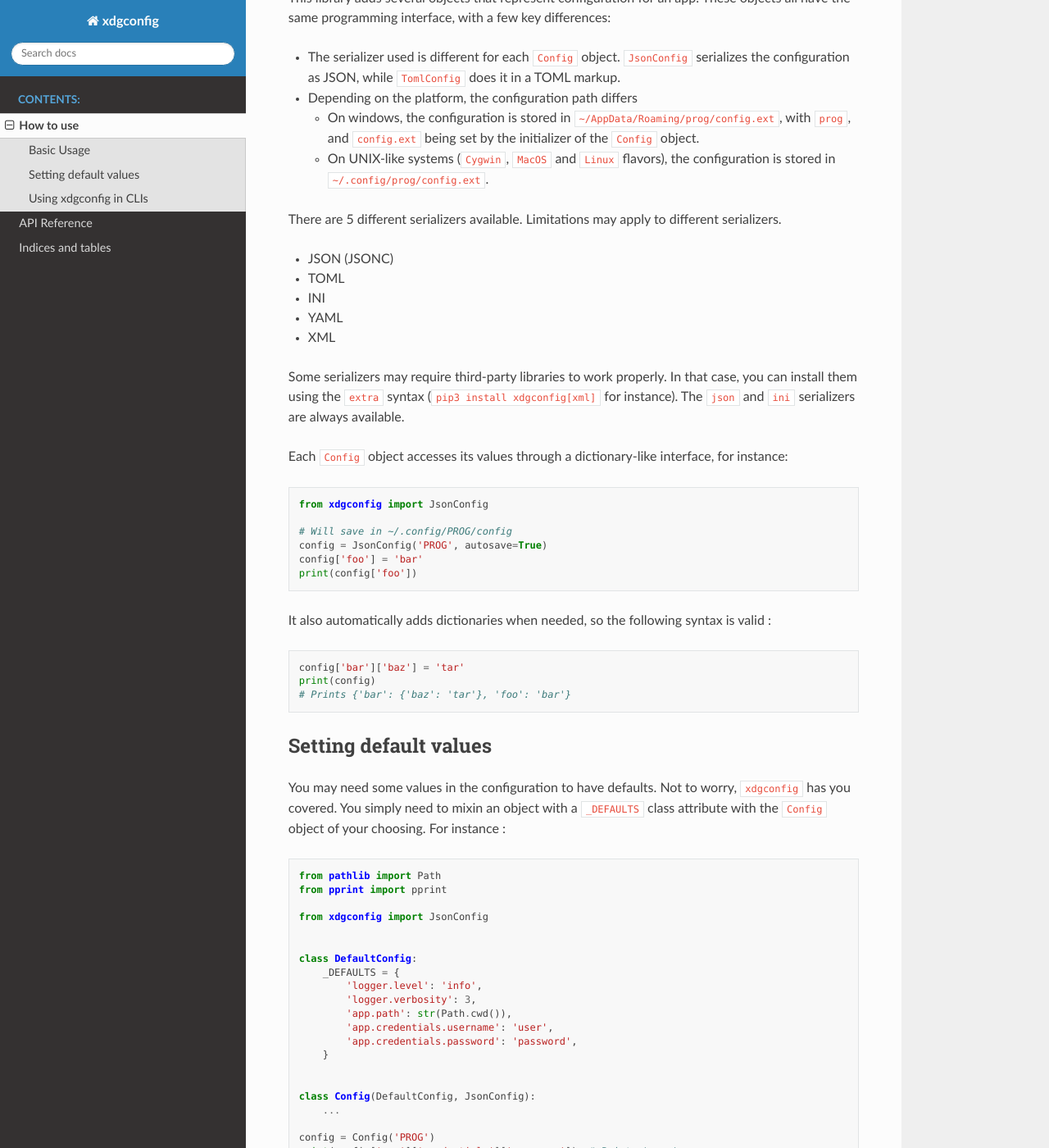
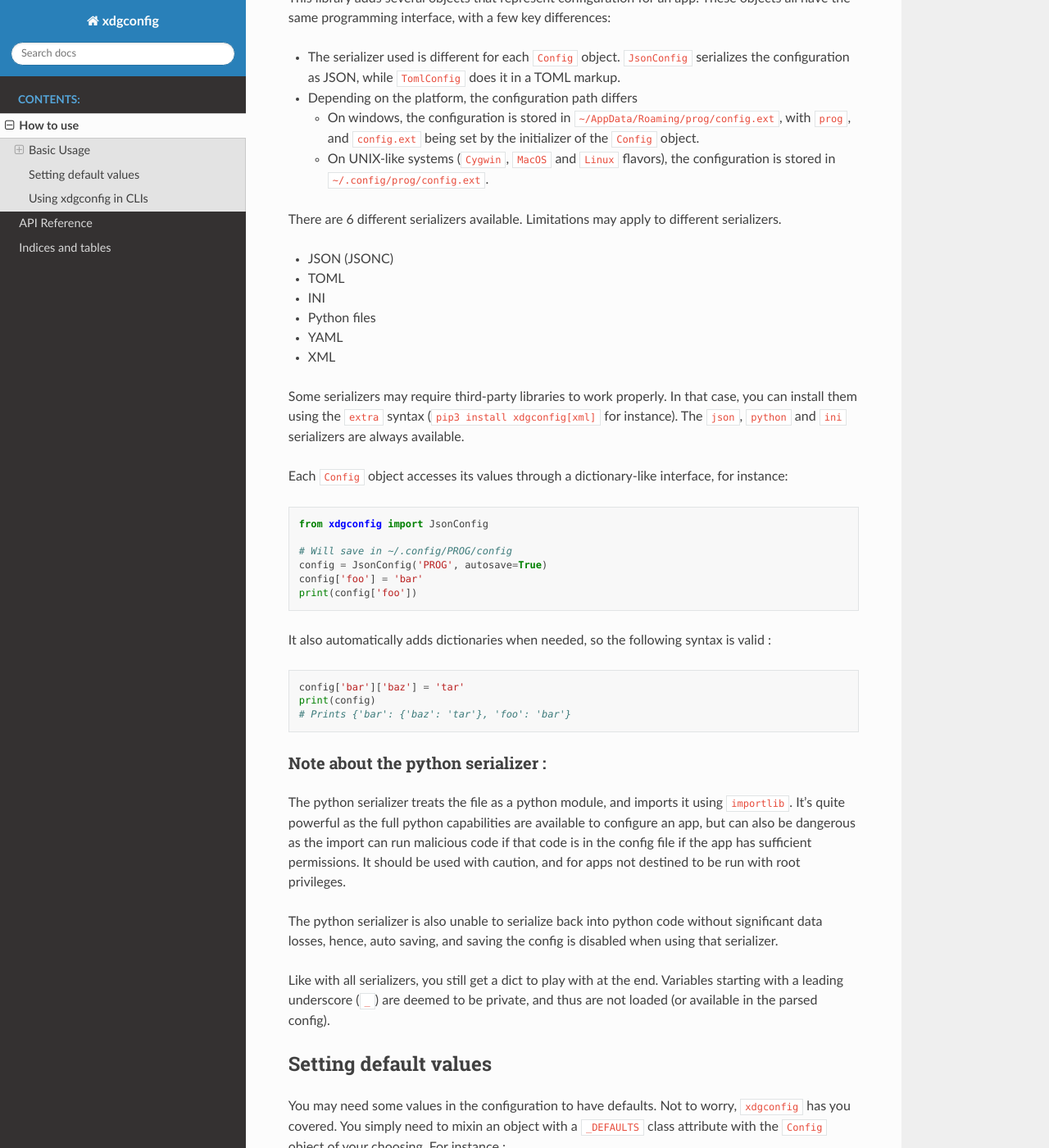
Before and after one commit to sbordeyne/xdgconfig, a Sphinx documentation site: the page built from docs/source/how-to.md, in a window 1280 px wide and 1400 px high, scrolled down 230 px. Shown: the whole window at 82% size. Built offline with Sphinx 7.4.7 and the Read the Docs theme 2.0.0, drawn with Linux system fonts in a browser that asks for light colours.

Commit message:
[feat] Add python config serializer

````diff
--- a/docs/source/api-reference.rst
+++ b/docs/source/api-reference.rst
@@ -30,6 +30,8 @@
 
 .. autoclass:: xdgconfig.mixins.IniMixin
 
+.. autoclass:: xdgconfig.mixins.PythonMixin
+
 .. autoclass:: xdgconfig.mixins.TomlMixin
 
 .. autoclass:: xdgconfig.mixins.XmlMixin
@@ -45,3 +47,5 @@
 .. autoclass:: xdgconfig.YamlConfig
 
 .. autoclass:: xdgconfig.IniConfig
+
+.. autoclass:: xdgconfig.PyConfig
--- a/docs/source/conf.py
+++ b/docs/source/conf.py
@@ -77,10 +77,12 @@
 autosummary_generate = True
 autodoc_mock_imports = ['xdgconfig']
 
+
 def skip(app, what, name, obj, would_skip, options):
     if name == "__init__" or name.startswith('_'):
         return False
     return would_skip
 
+
 def setup(app):
     app.connect("autodoc-skip-member", skip)
--- a/docs/source/how-to.md
+++ b/docs/source/how-to.md
@@ -11,14 +11,15 @@
   - On windows, the configuration is stored in `~/AppData/Roaming/prog/config.ext`, with `prog`, and `config.ext` being set by the initializer of the `Config` object.
   - On UNIX-like systems (`Cygwin`, `MacOS` and `Linux` flavors), the configuration is stored in `~/.config/prog/config.ext`.
 
-There are 5 different serializers available. Limitations may apply to different serializers.
+There are 6 different serializers available. Limitations may apply to different serializers.
 - JSON (JSONC)
 - TOML
 - INI
+- Python files
 - YAML
 - XML
 
-Some serializers may require third-party libraries to work properly. In that case, you can install them using the `extra` syntax (`pip3 install xdgconfig[xml]` for instance). The `json` and `ini` serializers are always available.
+Some serializers may require third-party libraries to work properly. In that case, you can install them using the `extra` syntax (`pip3 install xdgconfig[xml]` for instance). The `json`, `python` and `ini` serializers are always available.
 
 Each `Config` object accesses its values through a dictionary-like interface, for instance:
 
@@ -38,6 +39,20 @@
 print(config)
 # Prints {'bar': {'baz': 'tar'}, 'foo': 'bar'}
 ```
+
+### Note about the python serializer :
+
+The python serializer treats the file as a python module, and imports it using `importlib`.
+It's quite powerful as the full python capabilities are available to configure an app, but can
+also be dangerous as the import can run malicious code if that code is in the config file if the
+app has sufficient permissions. It should be used with caution, and for apps not destined to be
+run with root privileges.
+
+The python serializer is also unable to serialize back into python code without significant
+data losses, hence, auto saving, and saving the config is disabled when using that serializer.
+
+Like with all serializers, you still get a dict to play with at the end. Variables starting with a
+leading underscore (`_`) are deemed to be private, and thus are not loaded (or available in the parsed config).
 
 ## Setting default values
 
--- a/pyproject.toml
+++ b/pyproject.toml
@@ -1,6 +1,6 @@
 [tool.poetry]
 name = "xdgconfig"
-version = "1.2.1"
+version = "1.3.0"
 description = "Easy access to `~/.config`"
 authors = ["Dogeek <Dogeek@users.noreply.github.com>"]
 license = "MIT"
````
Also changed, not shown: xdgconfig/__init__.py (+10 -0 lines), 3 other files.
